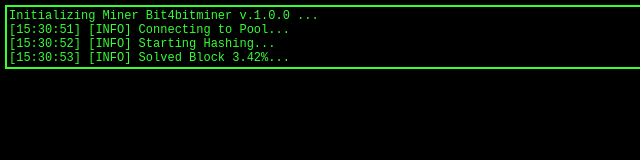
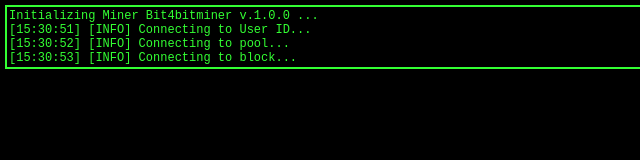
Before and after one commit to Mestica01/mining-console, a plain HTML site: page index.html in a window 1280 px wide. Shown: the full height of the page, 0-640 px from the left. Drawn offline with Linux system fonts and the light colour scheme.

Commit message:
Update index.html

```diff
--- a/index.html
+++ b/index.html
@@ -49,9 +49,9 @@
         }, false);
 
         // Simulated logs for testing
-        setTimeout(() => addLog('[INFO] Connecting to Pool...'), 1000);
-        setTimeout(() => addLog('[INFO] Starting Hashing...'), 2000);
-        setTimeout(() => addLog('[INFO] Solved Block 3.42%...'), 3000);
+        setTimeout(() => addLog('[INFO] Connecting to User ID...'), 1000);
+        setTimeout(() => addLog('[INFO] Connecting to pool...'), 2000);
+        setTimeout(() => addLog('[INFO] Connecting to block...'), 3000);
     </script>
 </body>
 </html>
```
